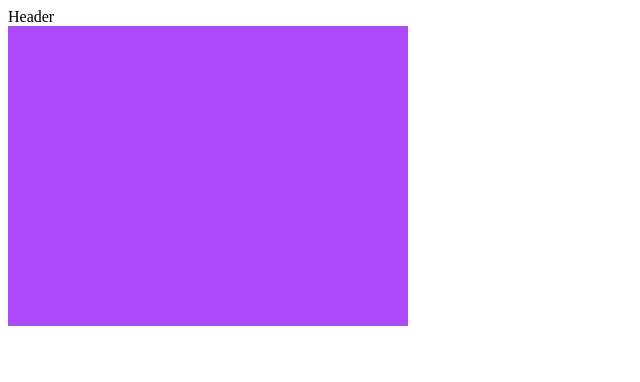
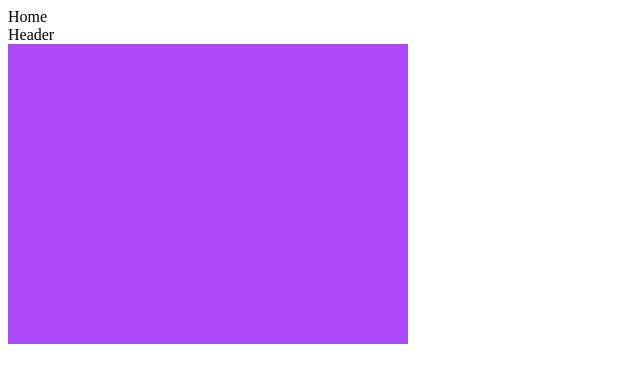
Before and after one commit to camivand4/Spraywall, a React (Vite) app: page / in a window 1280 px wide. Shown: the top 382 px of the page, without its empty margins (0-640 px from the left). Built offline with nearby package versions, Linux system fonts and the light colour scheme.

Commit message:
basic router with home, Auth and Profile

```diff
--- a/package.json
+++ b/package.json
@@ -14,7 +14,8 @@
     "@emotion/styled": "^11.11.0",
     "@mui/material": "^5.15.0",
     "react": "^18.2.0",
-    "react-dom": "^18.2.0"
+    "react-dom": "^18.2.0",
+    "react-router-dom": "^6.21.0"
   },
   "devDependencies": {
     "@types/react": "^18.2.43",
--- a/src/App.tsx
+++ b/src/App.tsx
@@ -1,5 +1,9 @@
-import { createTheme, colors, ThemeProvider, Box } from '@mui/material';
-import Header from "./Components/Header"
+import { createTheme, ThemeProvider } from '@mui/material';
+import { Routes, Route } from 'react-router-dom';
+
+import Home from './Pages/Home';
+import Profile from './Pages/Profile';
+import Auth from './Pages/Auth';
 
 const theme = createTheme({
   palette: {
@@ -28,23 +32,17 @@ const holdsColors = {
 };
 
 function App() {
-
   return (
     <ThemeProvider theme={theme}>
-      <Header></Header>
-      <Box sx={{
-        height: '300px',
-        width: {
-          xs: 100,
-          sm: 200,
-          md: 300,
-          lg: 400,
-          xl: 500,
-        },
-        bgcolor: 'secondary.light'
-      }}></Box>
+      <Routes>
+        <Route path="/" element={<Home />} />
+        <Route path="/profile" element={<Profile />} />
+        <Route path="/auth" element={<Auth />} />
+      </Routes>
+
     </ThemeProvider>
-  )
+  );
 }
 
+
 export default App
--- /dev/null
+++ b/src/Pages/Auth.tsx
@@ -0,0 +1,5 @@
+export default function Auth() {
+  return (
+    <div>Auth</div>
+  )
+}
--- /dev/null
+++ b/src/Pages/Home.tsx
@@ -0,0 +1,22 @@
+import { Box } from "@mui/material";
+import Header from "../Components/Header";
+
+export default function Home() {
+  return (
+    <>
+        <div>Home</div>
+        <Header></Header>
+        <Box sx={{
+        height: '300px',
+        width: {
+            xs: 100,
+            sm: 200,
+            md: 300,
+            lg: 400,
+            xl: 500,
+        },
+        bgcolor: 'secondary.light'
+        }}></Box>
+    </>
+  )
+}
--- /dev/null
+++ b/src/Pages/Profile.tsx
@@ -0,0 +1,5 @@
+export default function Profile() {
+  return (
+    <div>Profile</div>
+  )
+}
--- a/src/main.tsx
+++ b/src/main.tsx
@@ -2,9 +2,13 @@ import React from 'react'
 import ReactDOM from 'react-dom/client'
 import App from './App.tsx'
 import './index.css'
+import { BrowserRouter } from 'react-router-dom';
+
 
 ReactDOM.createRoot(document.getElementById('root')!).render(
   <React.StrictMode>
-    <App />
+    <BrowserRouter>
+      <App />
+    </BrowserRouter>
   </React.StrictMode>,
 )
```
Also changed, not shown: 1 other file (tests, documents, lock files or other folders).
